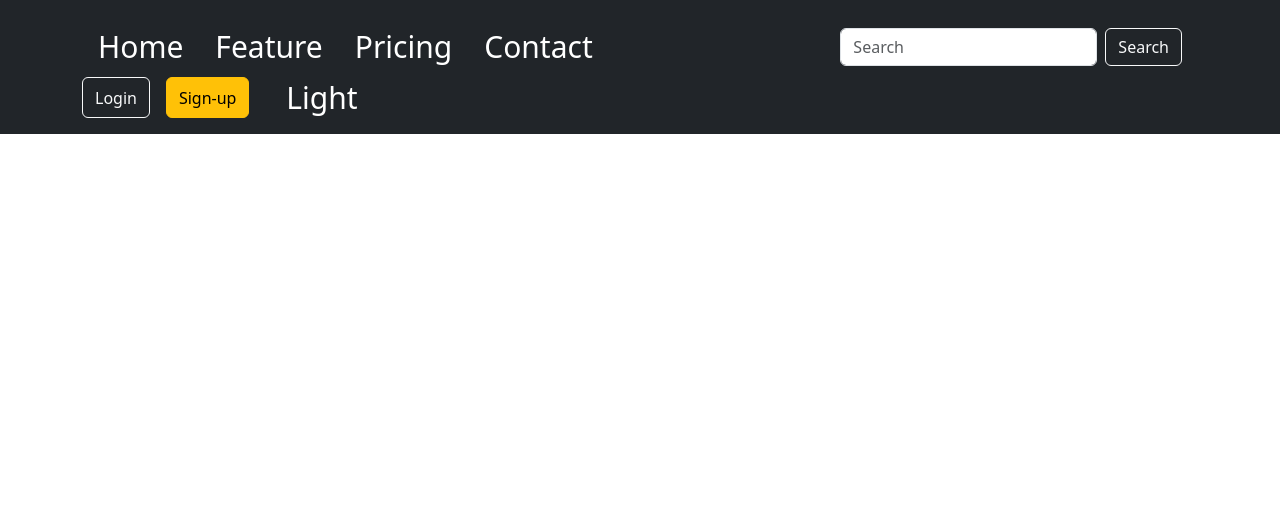
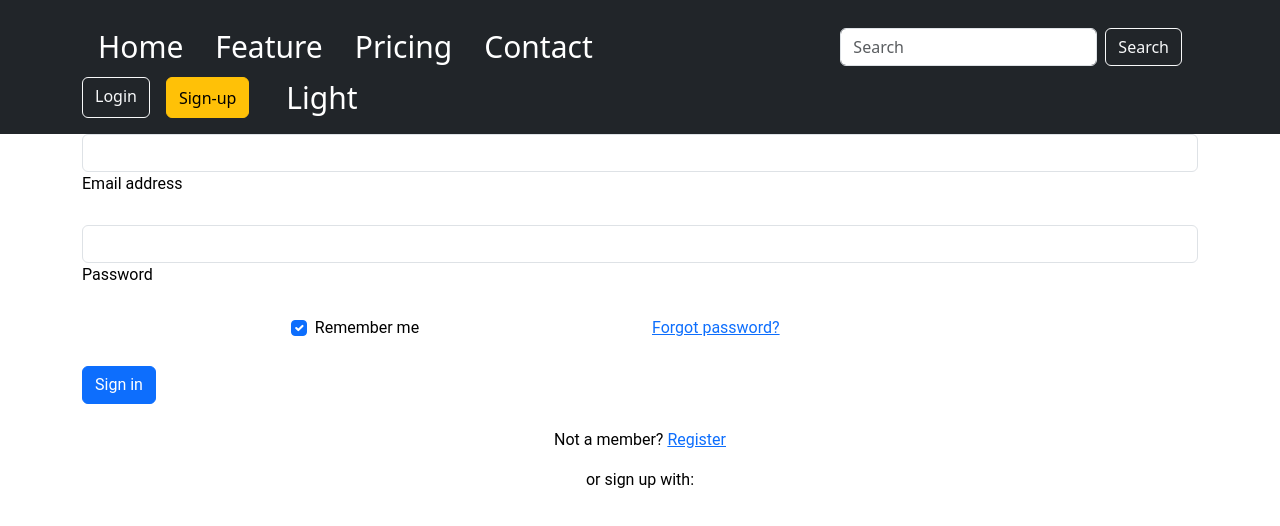
Before and after one commit to 6gDav/GetYWeather, a React (Vite) app: page /login in a window 1280 px wide. Shown: the top 526 px of the page. Built offline with nearby package versions, Linux system fonts and the light colour scheme.

Commit message:
Login page is almost done but there is a big bug with the AppBar

```diff
--- a/src/App.tsx
+++ b/src/App.tsx
@@ -54,6 +54,9 @@
 import Pricing from './Components/pages/Pricing';
 import Contact from './Components/pages/Contact';
 
+//user administration
+import Login from './Components/pages/UserAdministration/Login';
+
 setupIonicReact();
 
 const App: React.FC = () => {
@@ -81,6 +84,7 @@
             <Route path="/feature" component={Feature} exact />
             <Route path="/pricing" component={Pricing} exact />
             <Route path="/contact" component={Contact} exact />
+            <Route path="/login" component={Login} exact />
             <Route exact path="/" render={() => <Redirect to="/home" />} />
           </IonRouterOutlet>
         </IonContent>
--- a/src/Components/AppBar_and_UserInputsInBar/NewAppBar.tsx
+++ b/src/Components/AppBar_and_UserInputsInBar/NewAppBar.tsx
@@ -1,9 +1,10 @@
 import React, { useEffect, useRef } from 'react';
-import { Link } from "react-router-dom";
+import { Link, useHistory } from "react-router-dom";
 import { useTheme, useAppBar } from './Logic/AppBarCodeBehindMenagger';
 import { SetClokcToNull } from '../Clock/Logic/The-Actudal-Clcok-Of-The-Town';
 
 import './Styles/AppBar.css';
+import { IonRouterLink } from '@ionic/react';
 
 const AppBar: React.FC = () => {
     // Search input manager
@@ -55,7 +56,9 @@
 
                     {/* User Actions */}
                     <div className="text-end d-flex gap-2">
-                        <button type="button" className="btn btn-outline-light me-2">Login</button>
+                        <IonRouterLink href="/login" className="btn btn-outline-light me-2">
+                            Login
+                        </IonRouterLink>
                         <button type="button" className="btn btn-warning  me-2">Sign-up</button>
                         <label htmlFor="themeMode" className='textFontSizeOfHader'>
                             <input type="checkbox" id="themeMode" onChange={handleThemeChange} /> {themeText}
--- a/src/Components/pages/UserAdministration/Login.tsx
+++ b/src/Components/pages/UserAdministration/Login.tsx
@@ -1,29 +1,61 @@
 import React from 'react'
+import { IonContent } from '@ionic/react';
+
+import '../style/LoginStyle.css'
 
 function Login() {
   return (
-    <form>
-      <img className="mb-4" src="/docs/5.3/assets/brand/bootstrap-logo.svg" alt="" width="72" height="57" />
-      <h1 className="h3 mb-3 fw-normal">Please sign in</h1>
+    <IonContent>
+      <div className='container'>
+        <form>
+          <div data-mdb-input-init className="form-outline mb-4">
+            <input type="email" id="form2Example1" className="form-control" />
+            <label className="form-label" htmlFor="form2Example1">Email address</label>
+          </div>
 
-      <div className="form-floating">
-        <input type="email" className="form-control" id="floatingInput" placeholder="name@example.com" />
-        <label htmlFor="floatingInput">Email address</label>
+          <div data-mdb-input-init className="form-outline mb-4">
+            <input type="password" id="form2Example2" className="form-control" />
+            <label className="form-label" htmlFor="form2Example2">Password</label>
+          </div>
+
+          <div className="row mb-4">
+            <div className="col d-flex justify-content-center">
+              <div className="form-check">
+              <input className="form-check-input" type="checkbox" id="form2Example31" defaultChecked />
+                <label className="form-check-label" htmlFor="form2Example31"> Remember me </label>
+              </div>
+            </div>
+
+            <div className="col">
+
+              <a href="#!">Forgot password?</a>
+            </div>
+          </div>
+
+          <button type="button" data-mdb-button-init data-mdb-ripple-init className="btn btn-primary btn-block mb-4">Sign in</button>
+
+          <div className="text-center">
+            <p>Not a member? <a href="#!">Register</a></p>
+            <p>or sign up with:</p>
+            <button type="button" data-mdb-button-init data-mdb-ripple-init className="btn btn-link btn-floating mx-1">
+              <i className="fab fa-facebook-f"></i>
+            </button>
+
+            <button type="button" data-mdb-button-init data-mdb-ripple-init className="btn btn-link btn-floating mx-1">
+              <i className="fab fa-google"></i>
+            </button>
+
+            <button type="button" data-mdb-button-init data-mdb-ripple-init className="btn btn-link btn-floating mx-1">
+              <i className="fab fa-twitter"></i>
+            </button>
+
+            <button type="button" data-mdb-button-init data-mdb-ripple-init className="btn btn-link btn-floating mx-1">
+              <i className="fab fa-github"></i>
+            </button>
+          </div>
+        </form>
       </div>
-      <div className="form-floating">
-        <input type="password" className="form-control" id="floatingPassword" placeholder="Password" />
-        <label htmlFor="floatingPassword">Password</label>
-      </div>
-
-      <div className="form-check text-start my-3">
-        <input className="form-check-input" type="checkbox" value="remember-me" id="flexCheckDefault" />
-        <label className="form-check-label" htmlFor="flexCheckDefault">
-          Remember me
-        </label>
-      </div>
-      <button className="btn btn-primary w-100 py-2" type="submit">Sign in</button>
-      <p className="mt-5 mb-3 text-body-secondary">© 2017–2024</p>
-    </form>
+    </IonContent>
   )
 }
 
```
Also changed, not shown: src/Components/pages/style/LoginStyle.css (added).
